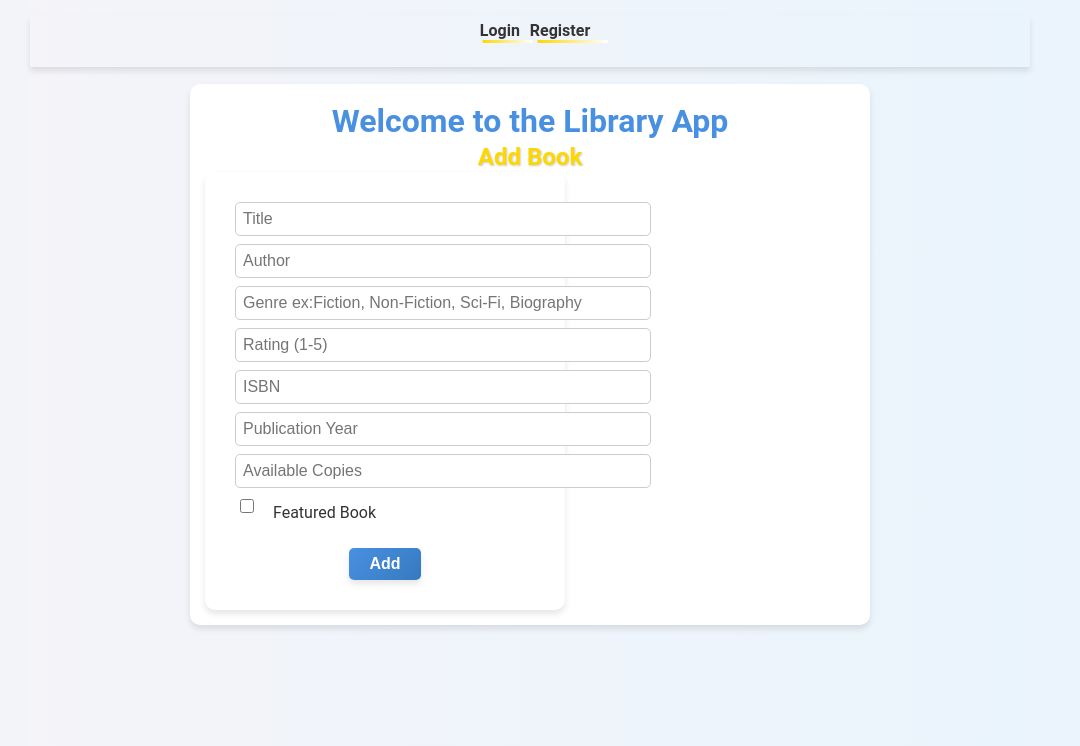
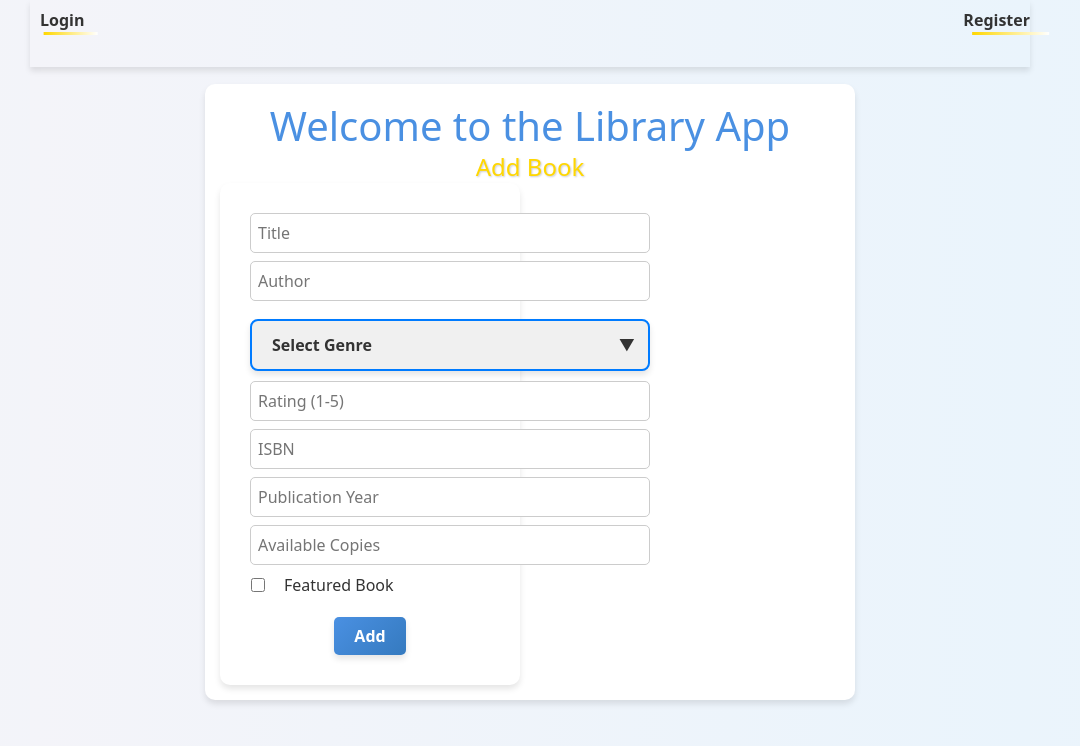
Before and after one commit to FidelCastro007/Library_App_Pluss, a React (Create React App) app in the folder frontend/: page / in a window 1280 px wide. Shown: the top 746 px of the page, without its empty margins (110-1190 px from the left). Built offline with nearby package versions, Linux system fonts and the light colour scheme; the HTML template or start-up script is replaced by a standard one.

Commit message:
Update Home.js

```diff
--- a/frontend/src/components/Home.js
+++ b/frontend/src/components/Home.js
@@ -2,6 +2,8 @@ import React, { useState, useEffect } from "react";
 import axios from "./axios";
 import { useNavigate, useParams } from "react-router-dom";
 import "../App.css";
+import 'animate.css';
+import 'bootstrap/dist/css/bootstrap.min.css';
 
 function Home() {
   const [title, setTitle] = useState("");
@@ -16,6 +18,8 @@ function Home() {
   const { id } = useParams();
   const navigate = useNavigate();
   const [isFeatured, setIsFeatured] = useState(false);
+
+  const genres = ["Fiction", "Non-Fiction", "Sci-Fi", "Biography", "Mystery", "Fantasy"];
 
   useEffect(() => {
     if (id) {
@@ -95,13 +99,22 @@ function Home() {
           onChange={(e) => setAuthor(e.target.value)}
           required
         />
-        <input
-          type="text"
-          placeholder="Genre ex:Fiction, Non-Fiction, Sci-Fi, Biography"
-          value={genre}
-          onChange={(e) => setGenre(e.target.value)}
-          required
-        />
+        <div className="select-container">
+          <select
+            value={genre}
+            onChange={(e) => setGenre(e.target.value)}
+            required
+          >
+            <option value="" disabled>
+              Select Genre
+            </option>
+            {genres.map((g) => (
+              <option key={g} value={g}>
+                {g}
+              </option>
+            ))}
+          </select>
+        </div>
         <input
           type="number"
           placeholder="Rating (1-5)"
@@ -138,7 +151,7 @@ function Home() {
           />
           Featured Book
         </label>
-        <button class="book-btn" type="submit">{id ? "Save" : "Add"}</button>
+        <button className="book-btn" type="submit">{id ? "Save" : "Add"}</button>
       </form>
     </div>
   );
```
